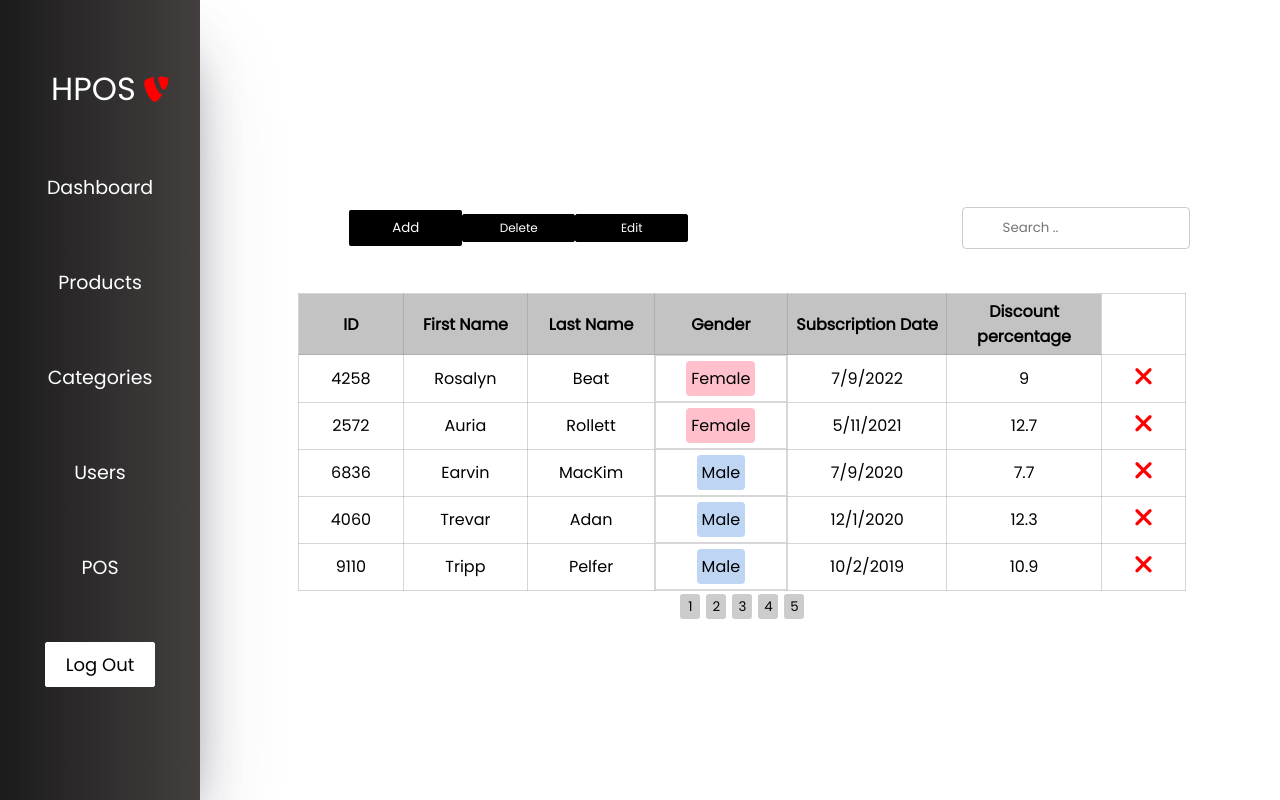
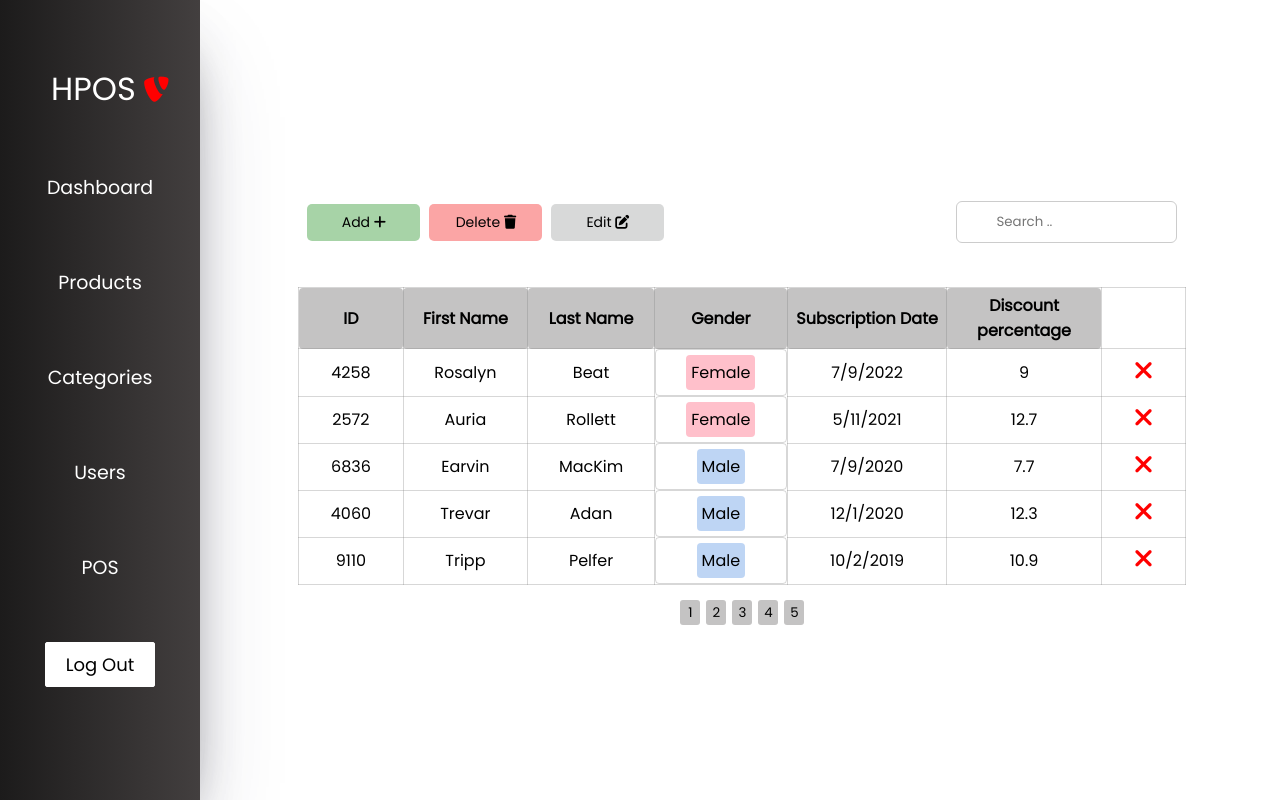
Before and after one commit to hazem237/POS-System-website, a React (Create React App) app in the folder Desktop/POS/pos-project/: page /users in a window 1280 px wide. Built offline with nearby package versions, Linux system fonts and the light colour scheme; data requests are answered from the project's data file.

Commit message:
Re-designed Table Nav

```diff
--- a/Desktop/POS/pos-project/src/components/components-structure/Categories_table.js
+++ b/Desktop/POS/pos-project/src/components/components-structure/Categories_table.js
@@ -1,9 +1,9 @@
 import "../components-style/Table.css";
-import { useState, useEffect, useContext } from "react";
-import { Button } from "./Reusable components/Button";
+import { useState, useContext } from "react";
 import Pagination from "./Reusable components/Pagination";
 import AddCategoryForm from "./Pop-Up/AddCategoryForm";
 import { DataContext } from "../../DataBase/DataContext";
+import Table_nav from "./Reusable components/Table_nav";
 
 const Categories_table = () => {
   /* Get Categories from DataContex */
@@ -33,6 +33,9 @@ const Categories_table = () => {
       keys.some((key) => item[key].toLowerCase().includes(query))
     );
   };
+  const openAddModule = () => {
+    setOpenForm(true);
+  };
 
   const paginate = (pageNumber) => setCurrentPage(pageNumber);
 
@@ -41,24 +44,7 @@ const Categories_table = () => {
   return (
     <div className="table-container">
       <nav className="table-nav">
-        <div className="table-nav-buttons-container">
-          <Button
-            text="Add"
-            buttonStyle="btn--outline add"
-            buttonSize="btn--small"
-            onClick={() => setOpenForm(true)}
-          />
-          <Button
-            text="Delete "
-            buttonStyle="btn--outline add"
-            buttonSize="but--small"
-          />
-          <Button
-            text="Edit "
-            buttonStyle="btn--outline"
-            buttonSize="but--small"
-          />
-        </div>
+        <Table_nav addButtonHandler={openAddModule} />
         <div className="search-div-container">
           <input
             type="text"
--- a/Desktop/POS/pos-project/src/components/components-structure/Products_table.js
+++ b/Desktop/POS/pos-project/src/components/components-structure/Products_table.js
@@ -4,6 +4,7 @@ import { Button } from "./Reusable components/Button";
 import Pagination from "./Reusable components/Pagination";
 import AddProductForm from "./Pop-Up/AddProductForm";
 import { DataContext } from "../../DataBase/DataContext";
+import Table_nav from "./Reusable components/Table_nav";
 
 const Products_table = () => {
   /*  Get the Data From DataContex */
@@ -45,24 +46,7 @@ const Products_table = () => {
   return (
     <div className="table-container">
       <nav className="table-nav">
-        <div className="table-nav-buttons-container">
-          <Button
-            text="Add"
-            buttonStyle="btn--outline add"
-            buttonSize="btn--small"
-            onClick={() => openAddModule()}
-          />
-          <Button
-            text="Delete "
-            buttonStyle="btn--outline"
-            buttonSize="but--small"
-          />
-          <Button
-            text="Edit "
-            buttonStyle="btn--outline"
-            buttonSize="but--small"
-          />
-        </div>
+        <Table_nav addButtonHandler={openAddModule} />
         <div className="search-div-container">
           <input
             type="text"
@@ -95,7 +79,10 @@ const Products_table = () => {
                 <td>{product.category}</td>
                 <td>{product.price}</td>
                 <td>
-                  <i className="fa-solid fa-xmark delete-icon"></i>
+                  <i
+                    className="fa-solid fa-xmark delete-icon"
+                    onClick={() => removeProduct(product.id)}
+                  ></i>
                 </td>
               </tr>
             )
--- a/Desktop/POS/pos-project/src/components/components-structure/Reusable components/Button.js
+++ b/Desktop/POS/pos-project/src/components/components-structure/Reusable components/Button.js
@@ -8,6 +8,7 @@ export const Button = ({
   buttonStyle,
   buttonSize,
   disable,
+  icon
 }) => {
   return (
     <button
@@ -16,7 +17,7 @@ export const Button = ({
       type={typeButton}
       disabled={disable}
     >
-      {text}
+      {text} {icon}
     </button>
   );
 };
--- /dev/null
+++ b/Desktop/POS/pos-project/src/components/components-structure/Reusable components/Table_nav.js
@@ -0,0 +1,38 @@
+import React from "react";
+import { Button } from "./Button";
+import "../../components-style/Table.css";
+
+const Table_nav = ({
+  addButtonHandler,
+  deleteButtonHandler,
+  EditButtonHandler,
+}) => {
+  /* This is Tables Nav Button Container For All pages support Tables */
+  return (
+    <div className="table-nav-buttons-container">
+      <Button
+        text="Add"
+        onClick={addButtonHandler}
+        buttonStyle="btn--outline add"
+        buttonSize="btn--small"
+        icon=<i class="fa-solid fa-plus"></i>
+      />
+      <Button
+        text="Delete "
+        onClick={deleteButtonHandler}
+        buttonStyle="btn--outline add"
+        buttonSize="btn--small"
+        icon=<i class="fa-solid fa-trash"></i>
+      />
+      <Button
+        text="Edit "
+        onClick={EditButtonHandler}
+        buttonStyle="btn--outline add"
+        buttonSize="btn--small"
+        icon=<i class="fa-solid fa-pen-to-square"></i>
+      />
+    </div>
+  );
+};
+
+export default Table_nav;
--- a/Desktop/POS/pos-project/src/components/components-structure/Users_table.js
+++ b/Desktop/POS/pos-project/src/components/components-structure/Users_table.js
@@ -4,6 +4,7 @@ import { useState, useEffect, useContext } from "react";
 import Pagination from "./Reusable components/Pagination";
 import AddUserForm from "./Pop-Up/AddUserForm";
 import { DataContext } from "../../DataBase/DataContext";
+import Table_nav from "./Reusable components/Table_nav";
 
 const Users_table = () => {
   /*  Get the Data From DataContext */
@@ -46,24 +47,7 @@ const Users_table = () => {
   return (
     <div className="table-container">
       <nav className="table-nav">
-        <div className="table-nav-buttons-container">
-          <Button
-            text="Add"
-            buttonStyle="btn--outline add"
-            buttonSize="btn--small"
-            onClick={() => openAddModule()}
-          />
-          <Button
-            text="Delete "
-            buttonStyle="btn--outline"
-            buttonSize="but--small"
-          />
-          <Button
-            text="Edit "
-            buttonStyle="btn--outline"
-            buttonSize="but--small"
-          />
-        </div>
+        <Table_nav addButtonHandler={openAddModule} />
         <div className="search-div-container">
           <input
             type="text"
--- a/Desktop/POS/pos-project/src/components/components-style/Table.css
+++ b/Desktop/POS/pos-project/src/components/components-style/Table.css
@@ -1,5 +1,27 @@
+/* General CSS For Whole Table*/
+table,
+th,
+td {
+    border: 1px solid rgba(128, 128, 128, 0.315);
+    border-collapse: collapse;
+    width: 888px;
+    text-align: center;
+    padding: 5px;
+    border-radius: 4px;
+}
+
+thead {
+    background-color: rgb(196, 195, 195);
+    height: 35px;
+    border: none;
+}
+
+img {
+    width: 100px;
+    object-fit: fill;
+}
+
 .table-container {
-
     width: 80%;
     margin-left: 16%;
     height: 100%;
@@ -10,32 +32,53 @@
     padding: 15px;
 }
 
-table,
-th,
-td {
-    border: 1px solid rgba(128, 128, 128, 0.315);
-    border-collapse: collapse;
-    width: 888px;
-    text-align: center;
-    padding: 5px;
+/* Pagination Part */
+
+.pagination-container {
+    display: flex;
+    align-items: center;
+    justify-content: center;
+    list-style: none;
+    margin: 3px 3px 3px 3px;
+    margin-top: 15px;
 }
 
-thead {
+.pagination-container>button {
+    width: 20px;
+    height: 25px;
+    border-radius: 3px;
+    border: none;
+    cursor: pointer;
     background-color: rgb(196, 195, 195);
-    height: 35px;
 }
 
-img {
-    width: 100px;
-    object-fit: fill;
+.pagination-container>button:hover {
+    background-color: transparent;
+    border: 1px solid black;
+}
+
+.pagination {
+    display: flex;
+    align-items: center;
+    justify-content: center;
+}
+
+/* Table Nav Part */
+
+.table-nav {
+    width: 870px;
+    height: 100px;
+    display: flex;
+    justify-content: space-between;
+    align-items: center;
+    margin-bottom: 15px;
 }
 
 .search {
-
     background-position: 10px center;
     background-repeat: no-repeat;
     border: 1px solid #ccc;
-    border-radius: 4px;
+    border-radius: 6px;
     padding: 10px 5px 10px 20px;
     text-indent: 20px;
     -webkit-transition: all 0.2s;
@@ -44,57 +87,56 @@ img {
     width: 100%;
 }
 
-.pagination-container {
-    display: flex;
-    align-items: center;
-    justify-content: center;
-    list-style: none;
-    margin: 3px 3px 3px 3px;
-}
-
-.pagination-container>button {
-    width: 20px;
-    height: 25px;
-    border-radius: 3px;
-    border: none;
-    cursor: pointer;
-    background-color: rgba(146, 146, 146, 0.466);
-}
-
-.pagination-container>button:hover {
-    background-color: rgb(160, 159, 159);
-}
-
-.pagination {
-    display: flex;
-    align-items: center;
-    justify-content: center;
-}
-
-.table-nav {
-    width: 90%;
-    height: 100px;
-    display: flex;
-    margin-bottom: 15px;
-
-}
-
-.table-nav-buttons-container {
-
-    display: flex;
-    justify-content: center;
-    align-items: center;
-    width: 50%;
-}
-
 .search-div-container {
-
     width: 50%;
     height: 100%;
     display: flex;
     justify-content: center;
     align-items: center;
 }
+
+.table-nav-buttons-container {
+    height: max-content;
+    width: max-content;
+}
+
+.table-nav-buttons-container>button {
+    margin-right: 9px;
+    color: black;
+    border-radius: 5px;
+    font-size: 14px;
+}
+
+.table-nav-buttons-container>button:first-child {
+    background-color: rgba(47, 151, 47, 0.425);
+}
+
+.table-nav-buttons-container>button:nth-child(2) {
+    background-color: rgba(245, 50, 50, 0.438);
+}
+
+.table-nav-buttons-container>button:nth-child(3) {
+    background-color: rgba(119, 120, 121, 0.281);
+}
+
+.table-nav-buttons-container>button:first-child:hover {
+    background-color: transparent;
+    color: green;
+    border: 1px solid green;
+}
+
+.table-nav-buttons-container>button:nth-child(2):hover {
+    background-color: transparent;
+    color: red;
+    border: 1px solid red;
+}
+
+.table-nav-buttons-container>button:nth-child(3):hover {
+    background-color: transparent;
+    color: rgb(0, 0, 0);
+}
+
+/* Some Details */
 
 .gender-warper {
     display: flex;
```
